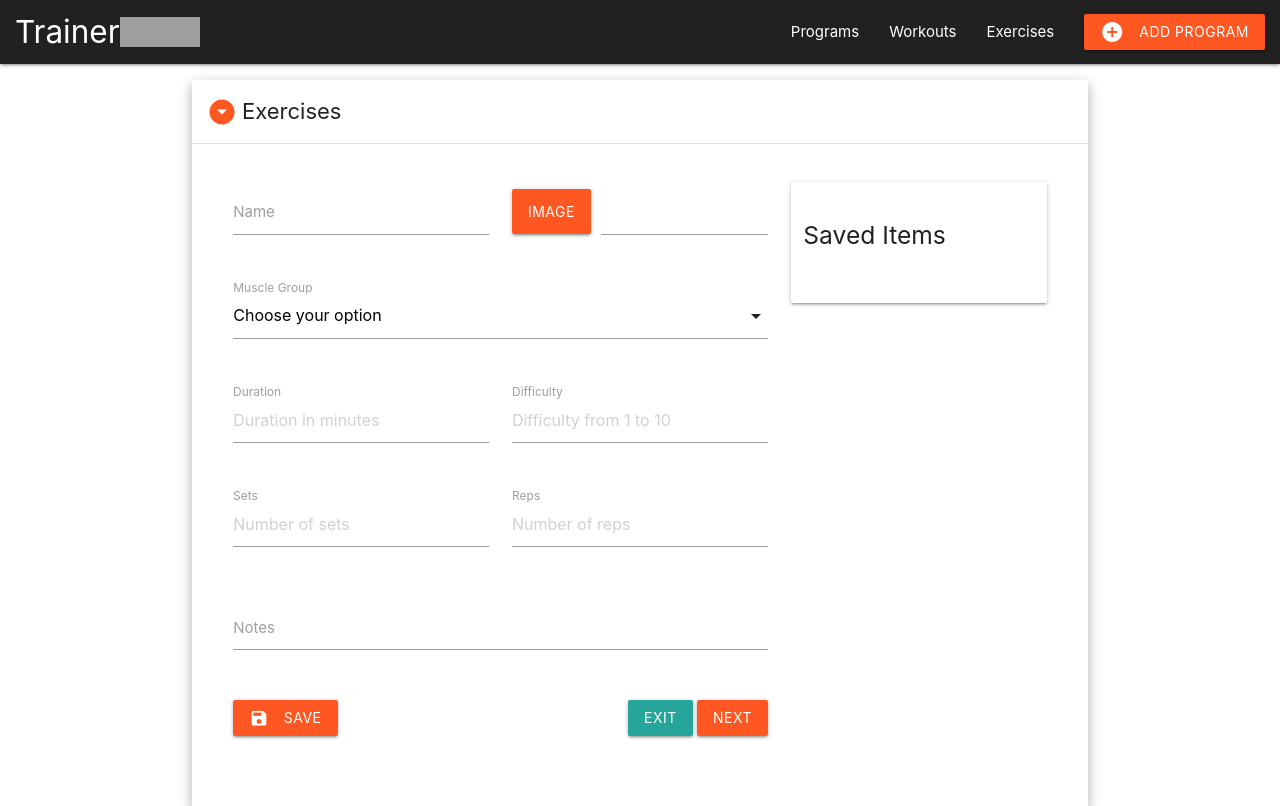
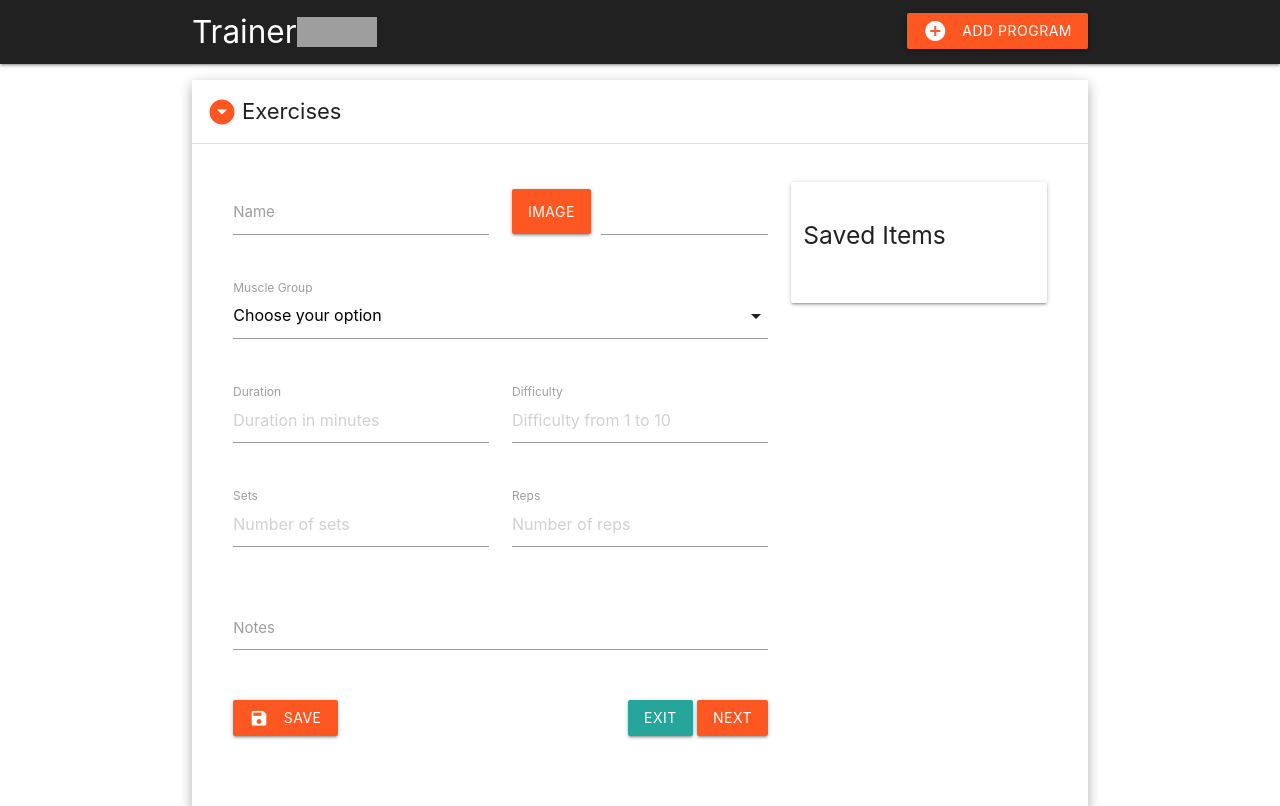
Before and after one commit to K0vacs/traineroneone, a Flask app: page /add-program/ in a window 1280 px wide. Shown: the top 806 px of the page. Run offline with Flask 2, Linux system fonts and the light colour scheme; some libraries are stand-ins or nearby versions; grey boxes are pictures that could not be loaded.

Commit message:
nav bar styling and display updated

```diff
--- a/static/css/style.css
+++ b/static/css/style.css
@@ -1,4 +1,37 @@
 /* ----- Not Added to SCSS Styling ----- */
+
+nav .container,
+nav .nav-wrap {
+  height: 100%;
+}
+
+nav .nav-wrap {
+  display: flex;
+  justify-content: space-between;
+}
+
+.nav-home {
+    align-self: center;
+}
+
+.nav-home a {
+    height: 30px;
+    align-self: center;
+}
+
+nav .brand-logo {
+  position: relative;
+}
+
+.nav-btn {
+  align-self: center;
+  margin-bottom: 4px;
+}
+
+nav i.material-icons {
+  height: unset;
+  line-height: unset;
+}
 
 .delete-link {
   float: right;
@@ -57,8 +90,7 @@ nav .brand-logo {
 }
 
 /* ----- Navigation Styling ----- */
-nav .brand-logo {
-  padding: 0 15px; }
+
 
 /* ----- Hero Slider ----- */
 .hero-section {
--- a/templates/base.html
+++ b/templates/base.html
@@ -18,27 +18,34 @@
 <body>
 
     <nav class="grey darken-4">
-        <div class="nav-wrapper">
+        <div class="container">
+            <div class="nav-wrap">
+                <div class="nav-home">
                     <a href="{{url_for('home')}}" class="brand-logo">
                         Trainer
                         <img src="https://traineroneonebucket.s3-eu-west-1.amazonaws.com/icon.png" height="30px" />
                         <img src="https://traineroneonebucket.s3-eu-west-1.amazonaws.com/icon.png" height="30px" />
                     </a>
-            <a href="#" data-target="mobile-demo" class="sidenav-trigger"><i class="material-icons">menu</i></a>
-            <ul class="right hide-on-med-and-down">
-                <li><a href="{{url_for('home')}}">Programs</a></li>
-                <li><a href="{{url_for('allWorkouts')}}">Workouts</a></li>
-                <li><a href="{{url_for('exercises')}}">Exercises</a></li>
+                </div>
+                <div class="nav-btn">
                     <a href="{{url_for('add_program')}}" class="deep-orange waves-effect waves-light btn"><i class="material-icons left">add_circle</i>add program</a>
-            </ul>
                 </div>
-        <ul class="sidenav" id="mobile-demo">
-            <li><a href="{{url_for('home')}}">Programs</a></li>
-            <li><a href="{{url_for('allWorkouts')}}">Workouts</a></li>
-            <li><a href="{{url_for('exercises')}}">Exercises</a></li>
-            <a href="{{url_for('add_program')}}" class="deep-orange waves-effect waves-light btn"><i class="material-icons left">add_circle</i>add program</a>
-        </ul>
+            </div>
+        </div>
     </nav>
+
+    <!--<nav>-->
+    <!--    <div class="nav-wrapper">-->
+    <!--        <a href="{{url_for('home')}}" class="brand-logo">-->
+    <!--            Trainer-->
+    <!--            <img src="https://traineroneonebucket.s3-eu-west-1.amazonaws.com/icon.png" height="30px" />-->
+    <!--            <img src="https://traineroneonebucket.s3-eu-west-1.amazonaws.com/icon.png" height="30px" />-->
+    <!--        </a>-->
+    <!--        <ul class="right hide-on-med-and-down">-->
+    <!--            <a href="{{url_for('add_program')}}" class="deep-orange waves-effect waves-light btn"><i class="material-icons left">add_circle</i>add program</a>-->
+    <!--        </ul>-->
+    <!--    </div>-->
+    <!--</nav>-->
 
     {% block content %} {% endblock %}
 
```
Lines whose indentation alone changed are shown as unchanged.
